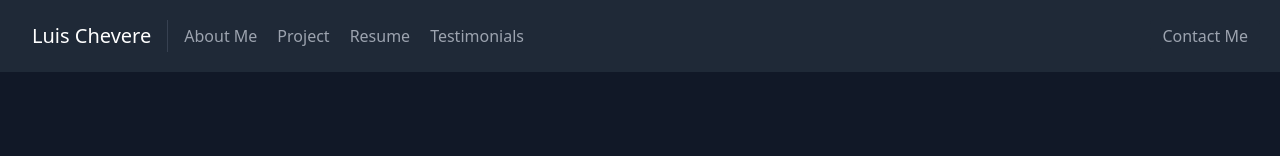
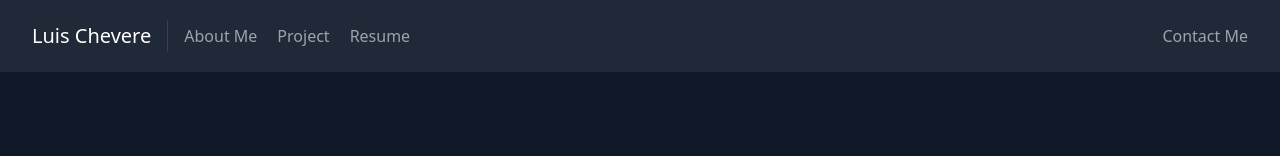
Before and after one commit to LuisChevere/portfolio-react, a React (Create React App) app in the folder portfolio-react/: page / in a window 1280 px wide. Shown: the top 156 px of the page. Built offline with nearby package versions, Linux system fonts and the light colour scheme.

Commit message:
removing path

```diff
--- a/portfolio-react/src/components/Navbar.js
+++ b/portfolio-react/src/components/Navbar.js
@@ -19,9 +19,6 @@ export default function Navbar() {
           <a href="#resume" className="mr-5 hover:text-white">
             Resume
           </a>
-          <a href="#testimonials" className="mr-5 hover:text-white">
-            Testimonials
-          </a>
         </nav>
         <a
           href="#contact"
```
